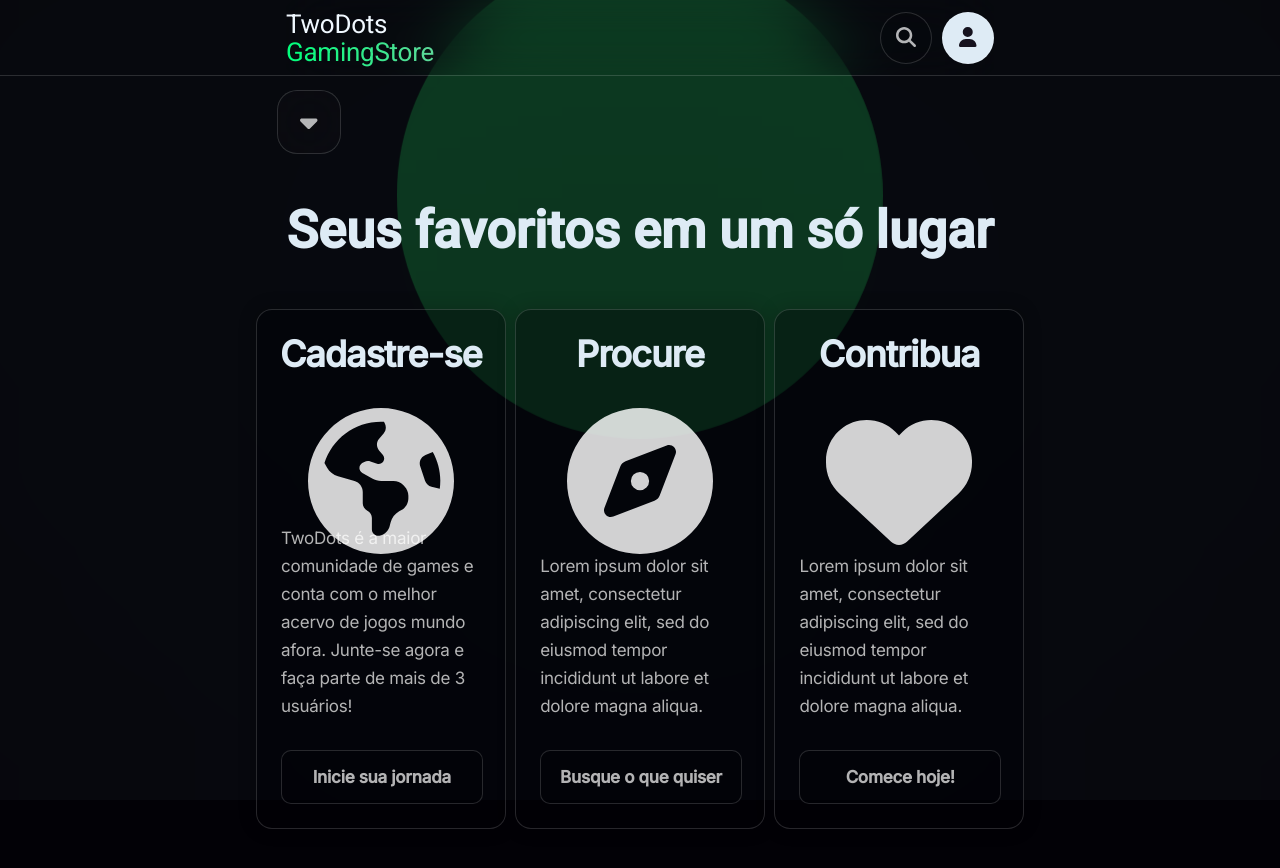
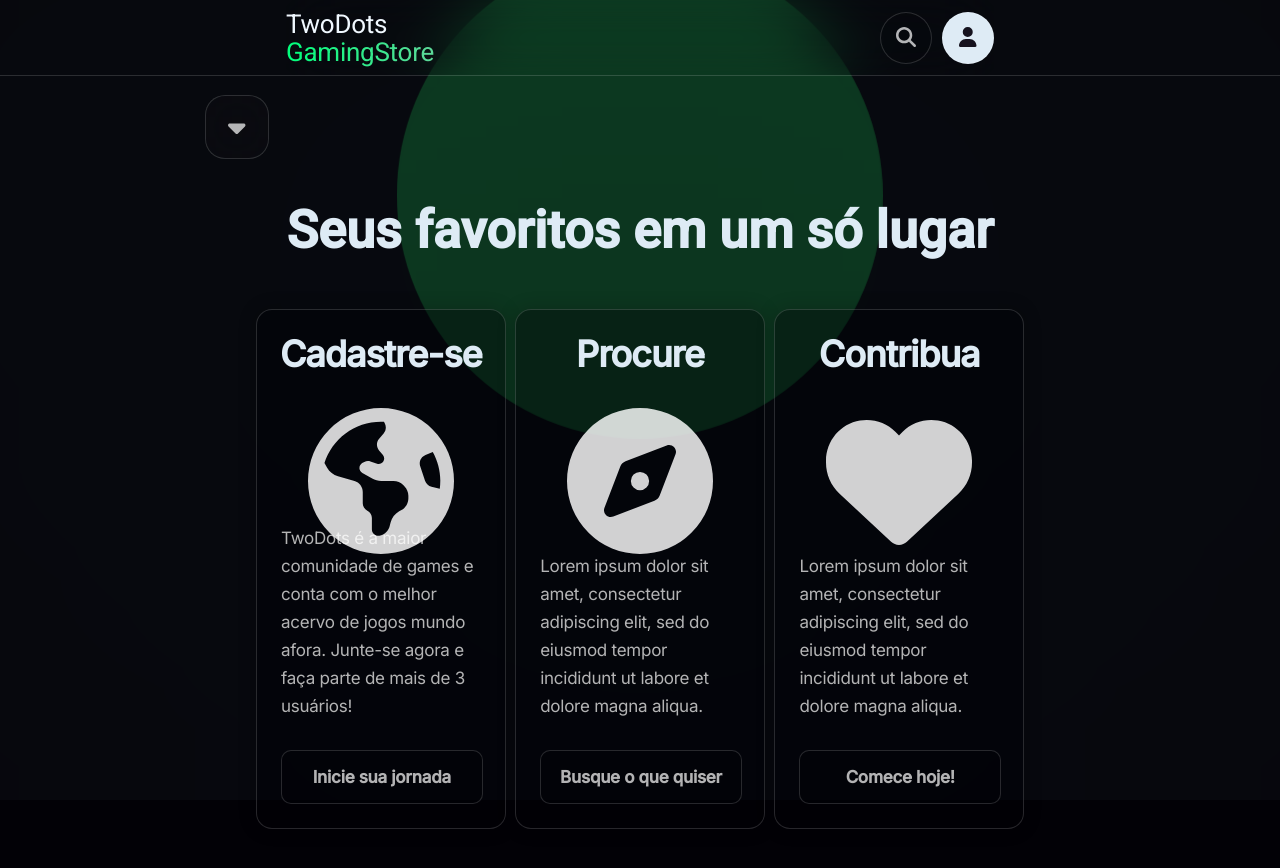
Before and after one commit to delucca27/trabalho-final, a React (Create React App) app: page / in a window 1280 px wide. Shown: the top 868 px of the page. Built offline with nearby package versions, Linux system fonts and the light colour scheme; a web font is replaced by a local one.

Commit message:
Pequeno fix no menu

```diff
--- a/src/style/app.css
+++ b/src/style/app.css
@@ -370,8 +370,8 @@
   position: fixed;
   -webkit-transform: translate(0%, 0%);
           transform: translate(0%, 0%);
-  top: 90px;
-  left: 21.65%;
+  top: 95px;
+  left: 16%;
   z-index: 1000;
   border: 0.5px solid rgba(255, 255, 255, 0.15);
   width: 62px;
--- a/src/style/components/_menu.scss
+++ b/src/style/components/_menu.scss
@@ -11,8 +11,8 @@
 {
    position: fixed;
    transform: translate(0%, 0%);
-   top: 90px;
-   left: 21.65%;
+   top: 95px;
+   left: 16%;
    z-index: 1000;
 
    border: 0.5px solid rgba(255, 255, 255, 0.15);
```
Also changed, not shown: 1 other file (tests, documents, lock files or other folders).
